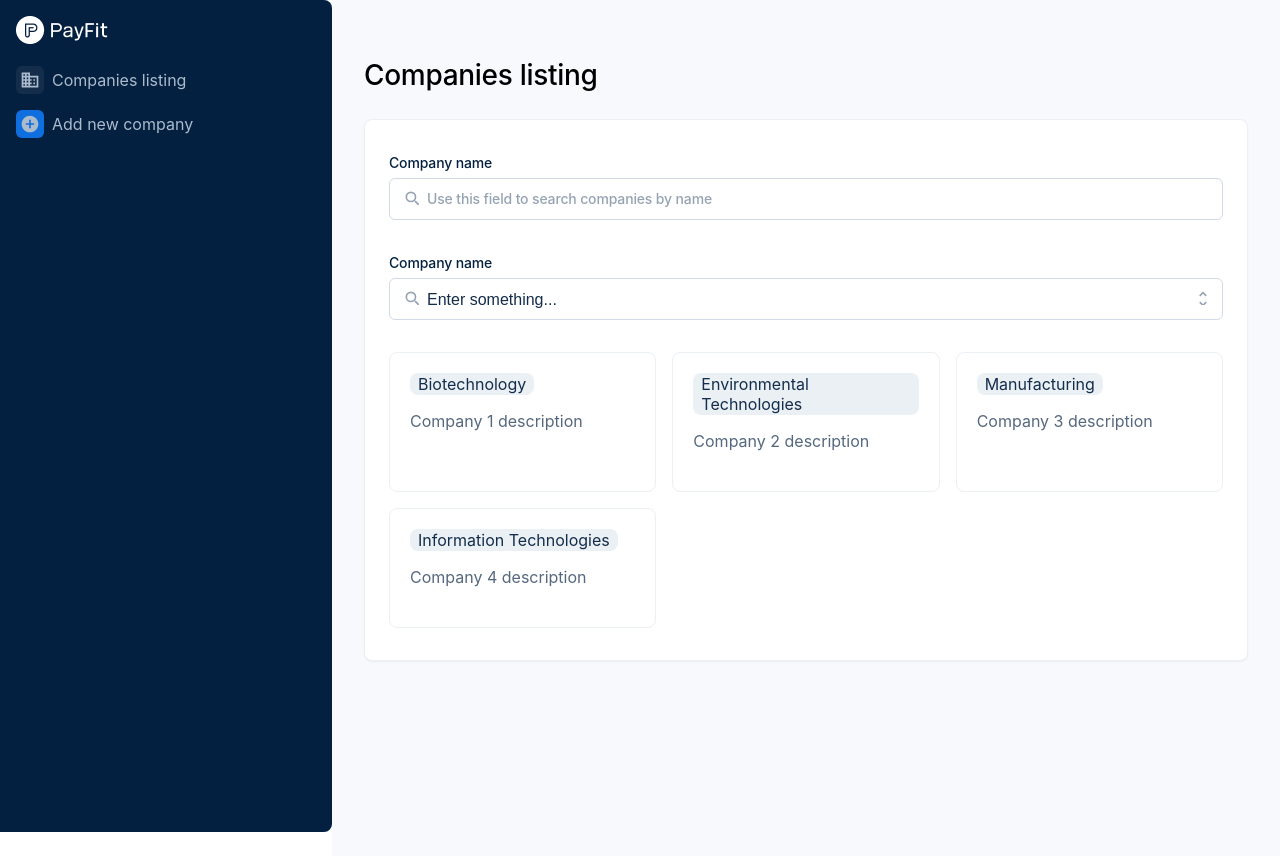
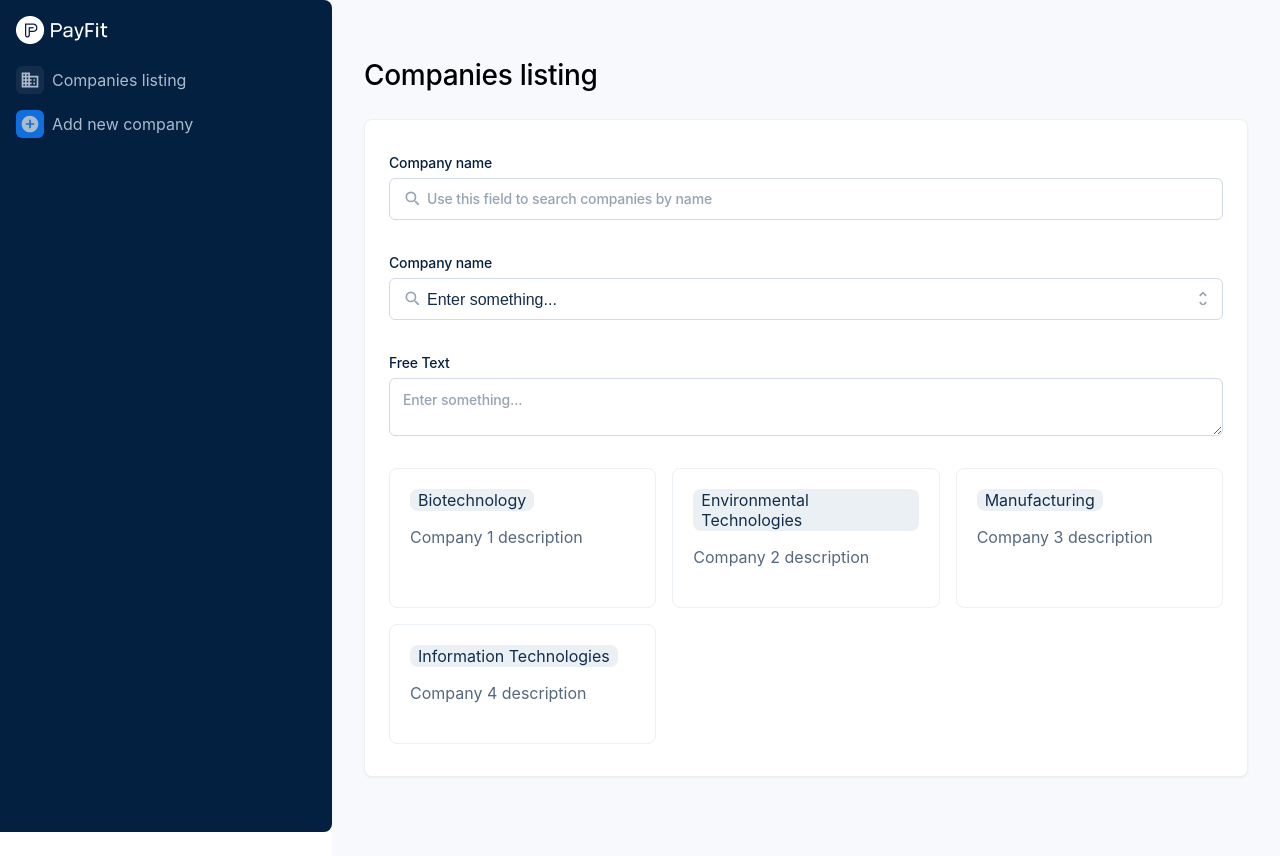
Before and after one commit to androide-osorio/payfit-fe-test, a React (Vite) app in the folder apps/client/: page /companies-listing in a window 1280 px wide. Built offline with nearby package versions, Linux system fonts and the light colour scheme.

Commit message:
add textarea component

```diff
--- /dev/null
+++ b/apps/client/src/app/components/TextArea.tsx
@@ -0,0 +1,75 @@
+import React from 'react';
+import styled, { css } from 'styled-components';
+
+const Wrapper = styled.div`
+  display: flex;
+  flex-direction: column;
+  gap: 0.25rem;
+`;
+
+const Label = styled.label`
+  ${({ theme }) => theme.typography.styles.label}
+  color: ${({ theme }) => theme.colors.navy[200]};
+`;
+
+const FieldBase = styled.div`
+  background: ${({ theme }) => theme.colors.common.white};
+  border: 1px solid ${({ theme }) => theme.colors.silver[100]};
+  border-radius: ${({ theme }) => theme.radii.xs};
+  box-sizing: border-box;
+  cursor: text;
+  display: inline-flex;
+  flex-direction: row;
+  align-items: center;
+  gap: 0.5rem;
+
+  &:focus-within {
+    outline: 2px solid ${({ theme }) => theme.colors.blue[100]};
+  }
+`;
+
+const TextAreaField = styled.textarea`
+  background: transparent;
+  border: none;
+  box-sizing: border-box;
+  color: ${({ theme }) => theme.colors.navy[100]};
+  padding-block: 0.625rem;
+  padding-inline: 0.8125rem;
+  font-size: 1rem;
+  flex: 1;
+	resize: vertical;
+
+  &:focus {
+    outline: none;
+  }
+
+  &::placeholder {
+    ${({ theme }) => theme.typography.styles.label}
+    color: ${({ theme }) => theme.colors.navy[20]};
+  }
+`;
+
+type Props = {
+  label: string;
+  placeholder?: string;
+  value?: string;
+};
+
+export const TextArea = ({
+  label,
+  value,
+  ...rest
+}: Props) => {
+
+  return (
+    <Wrapper>
+      <Label htmlFor="">{label}</Label>
+      <FieldBase>
+        <TextAreaField
+          {...rest}
+          value={value}
+        />
+      </FieldBase>
+    </Wrapper>
+  );
+};
--- a/apps/client/src/app/components/index.ts
+++ b/apps/client/src/app/components/index.ts
@@ -7,4 +7,5 @@ export * from './Input'
 export * from './Layout'
 export * from './Select'
 export * from './Text'
+export * from './TextArea'
 export * from './ThemeProvider'
--- a/apps/client/src/app/pages/companies-listing/CompaniesListing.tsx
+++ b/apps/client/src/app/pages/companies-listing/CompaniesListing.tsx
@@ -1,5 +1,5 @@
 import styled from "styled-components";
-import { ContentBlock, Layout, Text, Input, Select } from "../../components";
+import { ContentBlock, Layout, Text, Input, Select, TextArea } from "../../components";
 import { MagnifyingGlass, Unfold } from "../../components/icons";
 import { CompanyGrid } from "./components/CompanyGrid";
 
@@ -55,6 +55,10 @@ export function CompaniesListing() {
           <option value="2"> bleh</option>
           <option value="3"> bli</option>
         </Select>
+        <TextArea
+          label="Free Text"
+          placeholder="Enter something..."
+        />
         <CompanyGrid companies={dummyCompanies} />
       </ContentBlock>
     </Layout>
```
